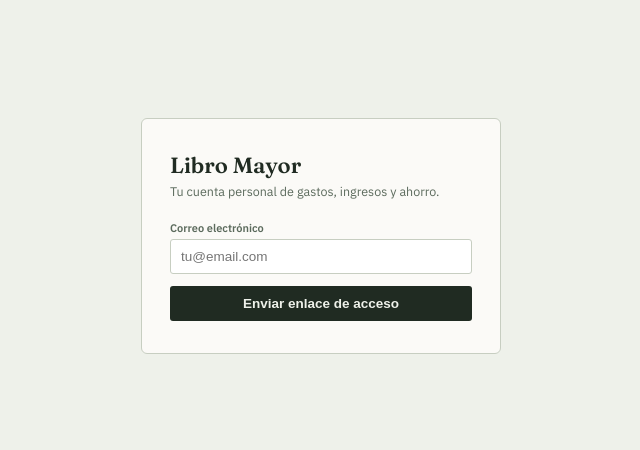
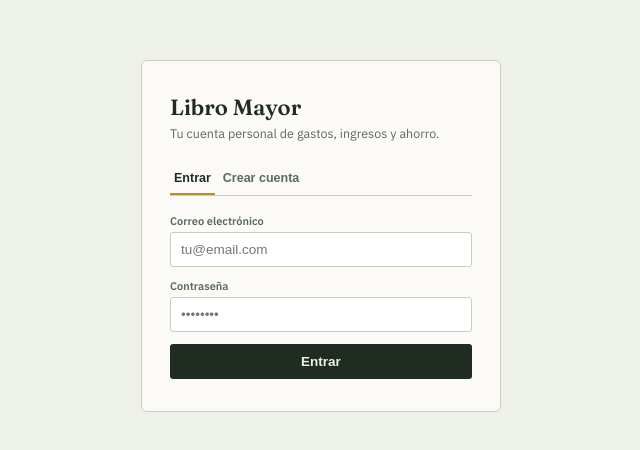
Before and after one commit to guillermojmn/app-finance, a React (Vite) app: page / in a window 1280 px wide. Shown: the part 164-614 px from the top of the page, without its empty margins (319-959 px from the left). Built offline with nearby package versions, Linux system fonts and the light colour scheme; no server answers.

Commit message:
Login con email y contraseña, sin correos
Sustituye el enlace mágico (limitado a 2 correos/hora en Supabase) por
un login clásico de email + contraseña, con pestañas para entrar o
crear cuenta.

```diff
--- a/src/components/Login.jsx
+++ b/src/components/Login.jsx
@@ -3,23 +3,26 @@ import { supabase } from "../supabaseClient.js";
 import { C, FONT_IMPORT } from "../lib/theme.js";
 
 export default function Login() {
+  const [mode, setMode] = useState("signin"); // signin | signup
   const [email, setEmail] = useState("");
-  const [status, setStatus] = useState("idle"); // idle | sending | sent | error
+  const [password, setPassword] = useState("");
+  const [status, setStatus] = useState("idle"); // idle | loading | error
   const [errorMsg, setErrorMsg] = useState("");
 
   async function submit(e) {
     e.preventDefault();
-    if (!email.trim()) return;
-    setStatus("sending");
-    const { error } = await supabase.auth.signInWithOtp({
-      email: email.trim(),
-      options: { emailRedirectTo: window.location.origin + window.location.pathname },
-    });
+    if (!email.trim() || !password) return;
+    setStatus("loading");
+    setErrorMsg("");
+    const { error } =
+      mode === "signin"
+        ? await supabase.auth.signInWithPassword({ email: email.trim(), password })
+        : await supabase.auth.signUp({ email: email.trim(), password });
     if (error) {
       setStatus("error");
       setErrorMsg(error.message);
     } else {
-      setStatus("sent");
+      setStatus("idle");
     }
   }
 
@@ -51,12 +54,35 @@ export default function Login() {
           Tu cuenta personal de gastos, ingresos y ahorro.
         </div>
 
-        {status === "sent" ? (
-          <p style={{ fontSize: 13.5, color: C.ink, lineHeight: 1.5 }}>
-            Te hemos enviado un enlace de acceso a <strong>{email}</strong>. Ábrelo desde este mismo dispositivo para
-            entrar.
-          </p>
-        ) : (
+        <div style={{ display: "flex", gap: 4, marginBottom: 18, borderBottom: `1px solid ${C.rule}` }}>
+          {[
+            { key: "signin", label: "Entrar" },
+            { key: "signup", label: "Crear cuenta" },
+          ].map((t) => (
+            <button
+              key={t.key}
+              type="button"
+              onClick={() => {
+                setMode(t.key);
+                setStatus("idle");
+                setErrorMsg("");
+              }}
+              style={{
+                background: "transparent",
+                border: "none",
+                borderBottom: mode === t.key ? `2px solid ${C.gold}` : "2px solid transparent",
+                color: mode === t.key ? C.ink : C.inkSoft,
+                fontWeight: 600,
+                fontSize: 12.5,
+                padding: "8px 4px",
+                cursor: "pointer",
+              }}
+            >
+              {t.label}
+            </button>
+          ))}
+        </div>
+
         <form onSubmit={submit} style={{ display: "flex", flexDirection: "column", gap: 12 }}>
           <label style={{ display: "flex", flexDirection: "column", gap: 4 }}>
             <span style={{ fontSize: 11, color: C.inkSoft, fontWeight: 600 }}>Correo electrónico</span>
@@ -75,9 +101,27 @@ export default function Login() {
               }}
             />
           </label>
+          <label style={{ display: "flex", flexDirection: "column", gap: 4 }}>
+            <span style={{ fontSize: 11, color: C.inkSoft, fontWeight: 600 }}>Contraseña</span>
+            <input
+              type="password"
+              required
+              minLength={6}
+              value={password}
+              onChange={(e) => setPassword(e.target.value)}
+              placeholder="••••••••"
+              style={{
+                fontSize: 13.5,
+                padding: "9px 10px",
+                borderRadius: 3,
+                border: `1px solid ${C.rule}`,
+                outline: "none",
+              }}
+            />
+          </label>
           <button
             type="submit"
-              disabled={status === "sending"}
+            disabled={status === "loading"}
             style={{
               background: C.ink,
               color: C.paper,
@@ -87,16 +131,13 @@ export default function Login() {
               fontWeight: 600,
               fontSize: 13.5,
               cursor: "pointer",
-                opacity: status === "sending" ? 0.6 : 1,
+              opacity: status === "loading" ? 0.6 : 1,
             }}
           >
-              {status === "sending" ? "Enviando…" : "Enviar enlace de acceso"}
+            {status === "loading" ? "Un momento…" : mode === "signin" ? "Entrar" : "Crear cuenta"}
           </button>
-            {status === "error" && (
-              <p style={{ fontSize: 12, color: C.expense }}>No se pudo enviar el enlace: {errorMsg}</p>
-            )}
+          {status === "error" && <p style={{ fontSize: 12, color: C.expense }}>{errorMsg}</p>}
         </form>
-        )}
       </div>
     </div>
   );
```
Lines whose indentation alone changed are shown as unchanged.
